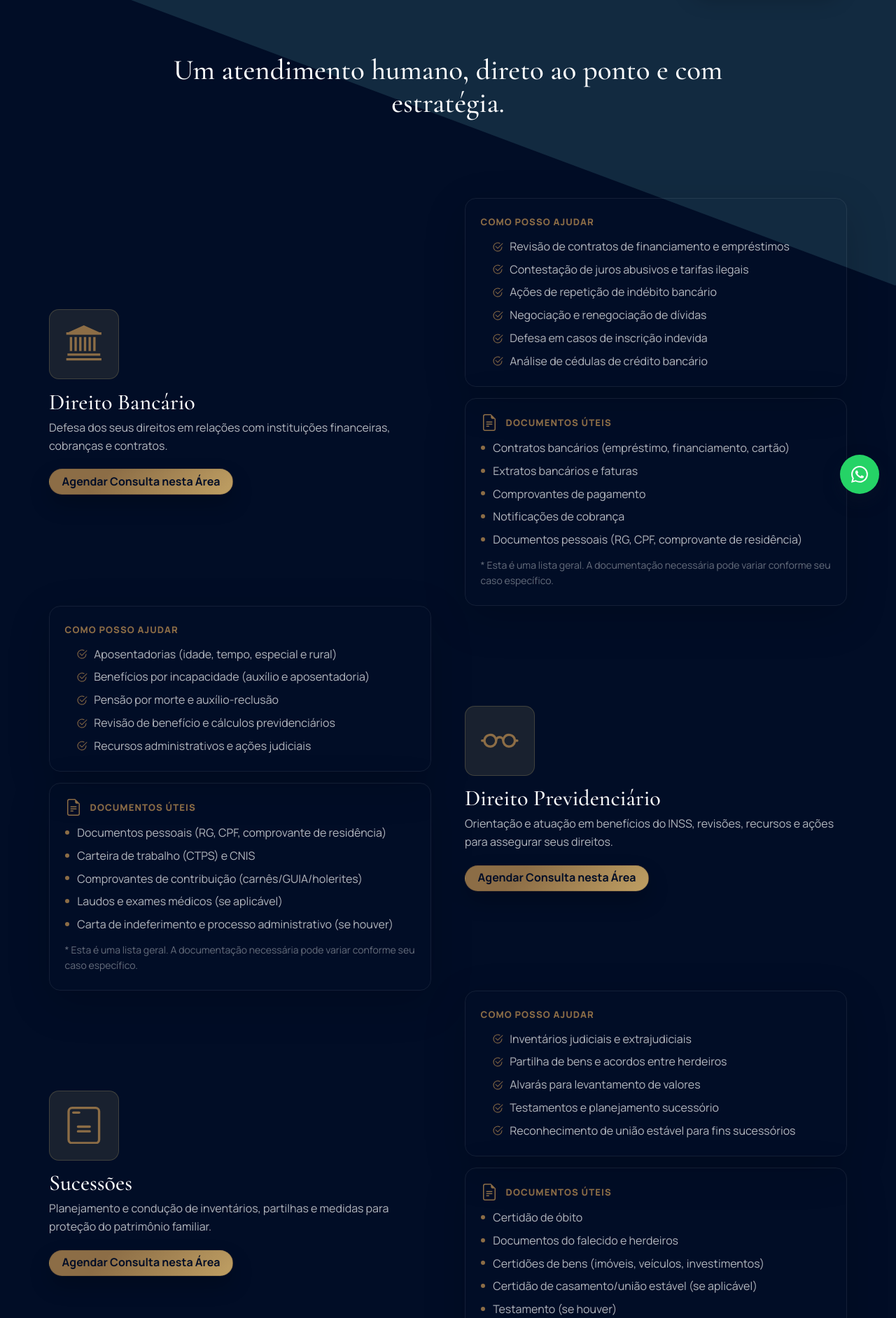
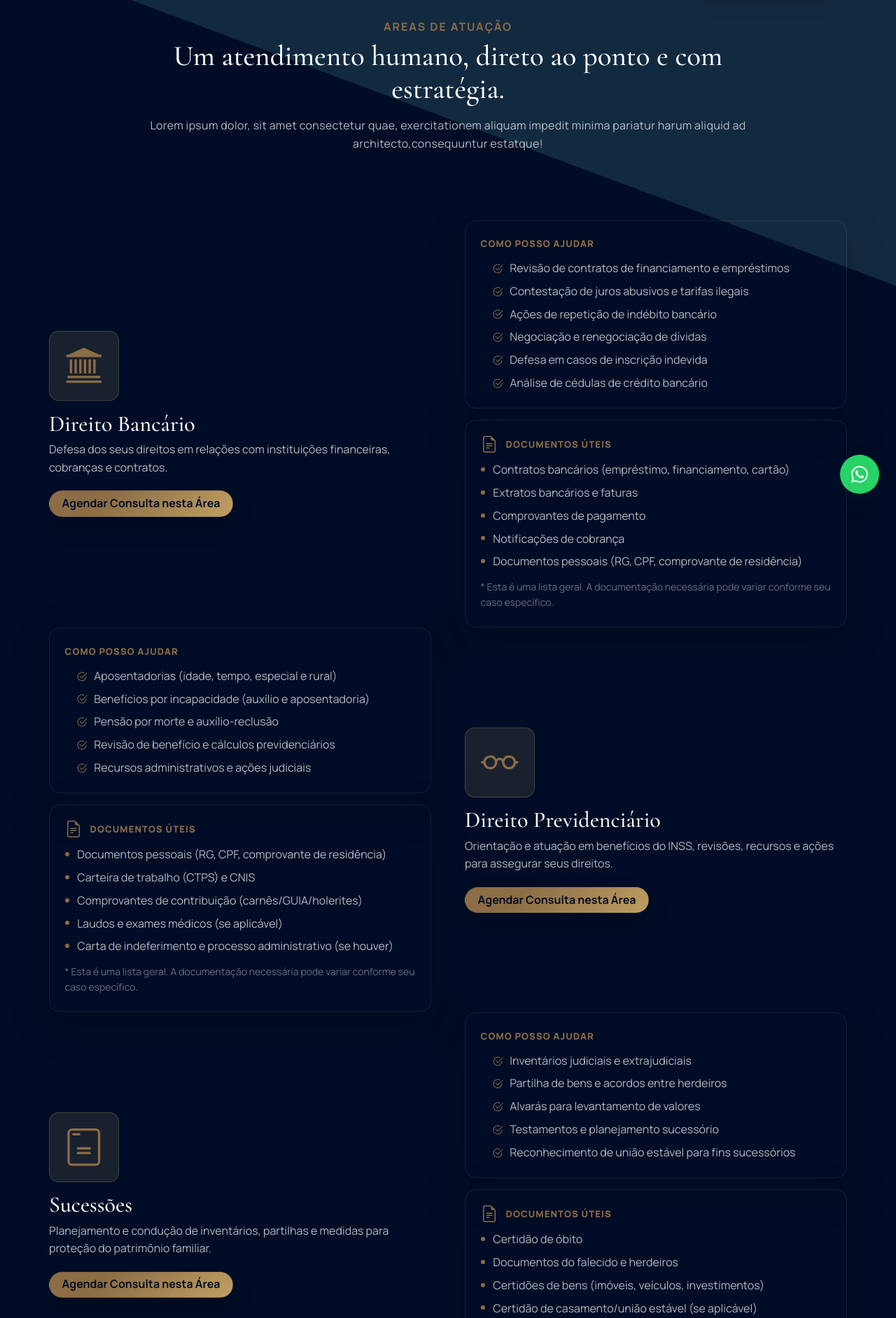
Before and after one commit to advjorgedev-pixel/site_institucional_web, a Django app: page /especialidades/ in a window 1280 px wide. Shown: the part 70-1954 px from the top of the page at 70% size. Run offline with Django 5.2, Linux system fonts and the light colour scheme; parts of the project's set-up code (start-up, migrations or seed data) failed here and were passed over; some libraries are stand-ins or nearby versions.

Commit message:
ajuste de hero base

```diff
--- a/institucional/templates/about/about_site.html
+++ b/institucional/templates/about/about_site.html
@@ -12,7 +12,8 @@
 
 
 {% block content %}
-{% translate "Um atendimento humano, direto ao ponto e com estratégia." as heroTitle %}
+{% translate "Sobre" as heromintitle %}
+{% translate "Conheça o escritorio" as heroTitle %}
 {% translate "Lorem ipsum dolor, sit amet consectetur adipisicing elit. Explicabo, facere dolores. Corporis fugiat quas quae, exercitationem aliquam impedit minima pariatur harum aliquid ad architecto,consequuntur est veniam quam similique atque!" as heroText %}
 {% include 'components/_hero.html' %}
 
--- a/institucional/templates/components/_hero.html
+++ b/institucional/templates/components/_hero.html
@@ -12,6 +12,11 @@
         <div class="row justify-content-center text-center">
             <div class="col-12 col-lg-10" data-aos="fade-up">
 
+                {% if heromintitle %}
+                <p class="section-kicker">{{ heromintitle }}</p>
+
+                {% endif %}
+
                 {% if heroTitle %}
                 <h1 class="section-title  mb-3">{{ heroTitle }}</h1>
                 {% endif %}
--- a/institucional/templates/contact/contact_site.html
+++ b/institucional/templates/contact/contact_site.html
@@ -10,8 +10,8 @@
 {% block ld_json %}
 {% endblock %}
 
-
 {% block content %}
+{% translate "Contatos" as heromintitle %}
 {% translate "Como entrar em contato" as heroTitle %}
 {% translate "Lorem ipsum dolor, sit amet consectetur adipisicing elit. Explicabo, facere dolores. Corporis fugiat quas quae, exercitationem aliquam impedit minima pariatur harum aliquid ad architecto, consequuntur est veniam quam similique atque!" as heroText %}
 {% include 'components/_hero.html' %}
--- a/institucional/templates/services/services_site.html
+++ b/institucional/templates/services/services_site.html
@@ -12,10 +12,9 @@
 
 
 {% block content %}
+{% translate "Areas de atuação" as heromintitle %}
 {% translate "Um atendimento humano, direto ao ponto e com estratégia." as heroTitle %}
-{% translate "Lorem ipsum dolor, sit amet consectetur adipisicing elit. Explicabo, facere dolores. Corporis fugiat quas
-quae, exercitationem aliquam impedit minima pariatur harum aliquid ad architecto,consequuntur est veniam quam similique
-atque!" as heroText %}
+{% translate "Lorem ipsum dolor, sit amet consectetur quae, exercitationem aliquam impedit minima pariatur harum aliquid ad architecto,consequuntur estatque!" as heroText %}
 {% include 'components/_hero.html' %}
 
 <section id="atuacao" class="py-5">
```
